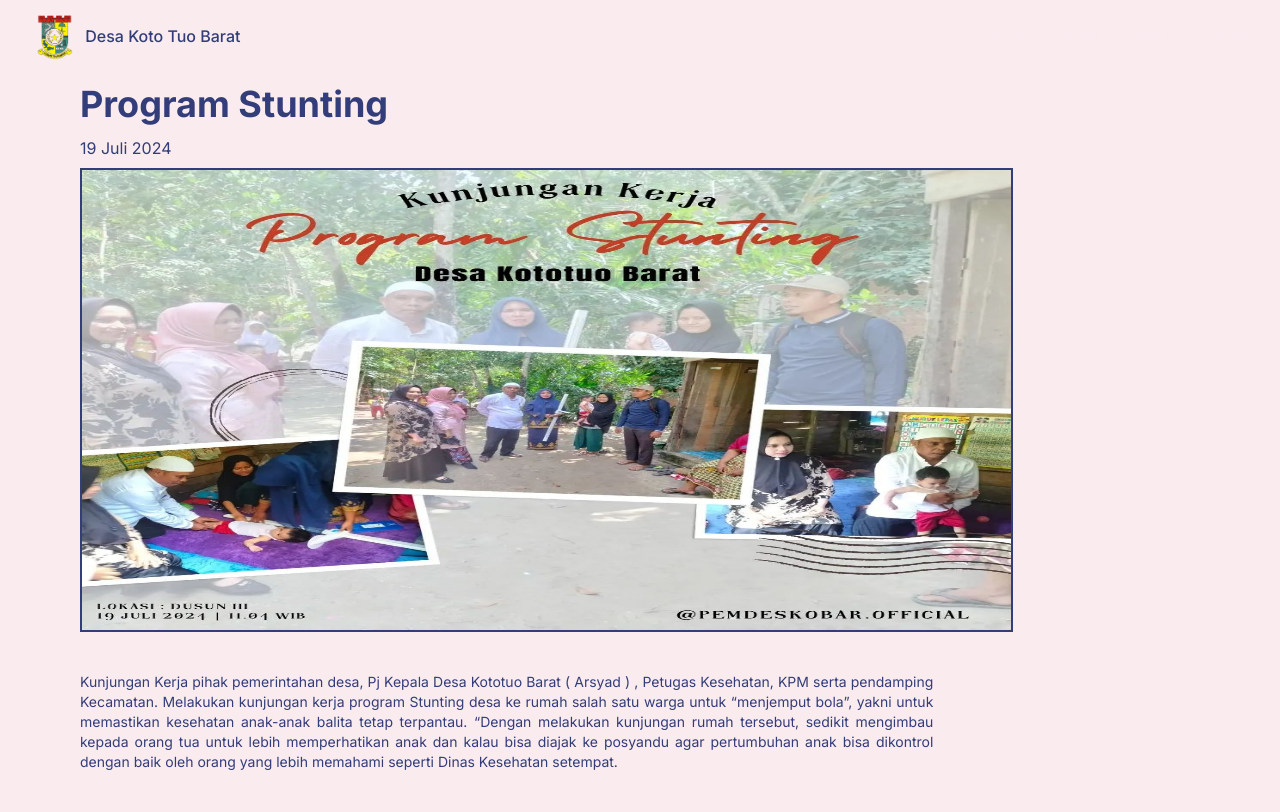
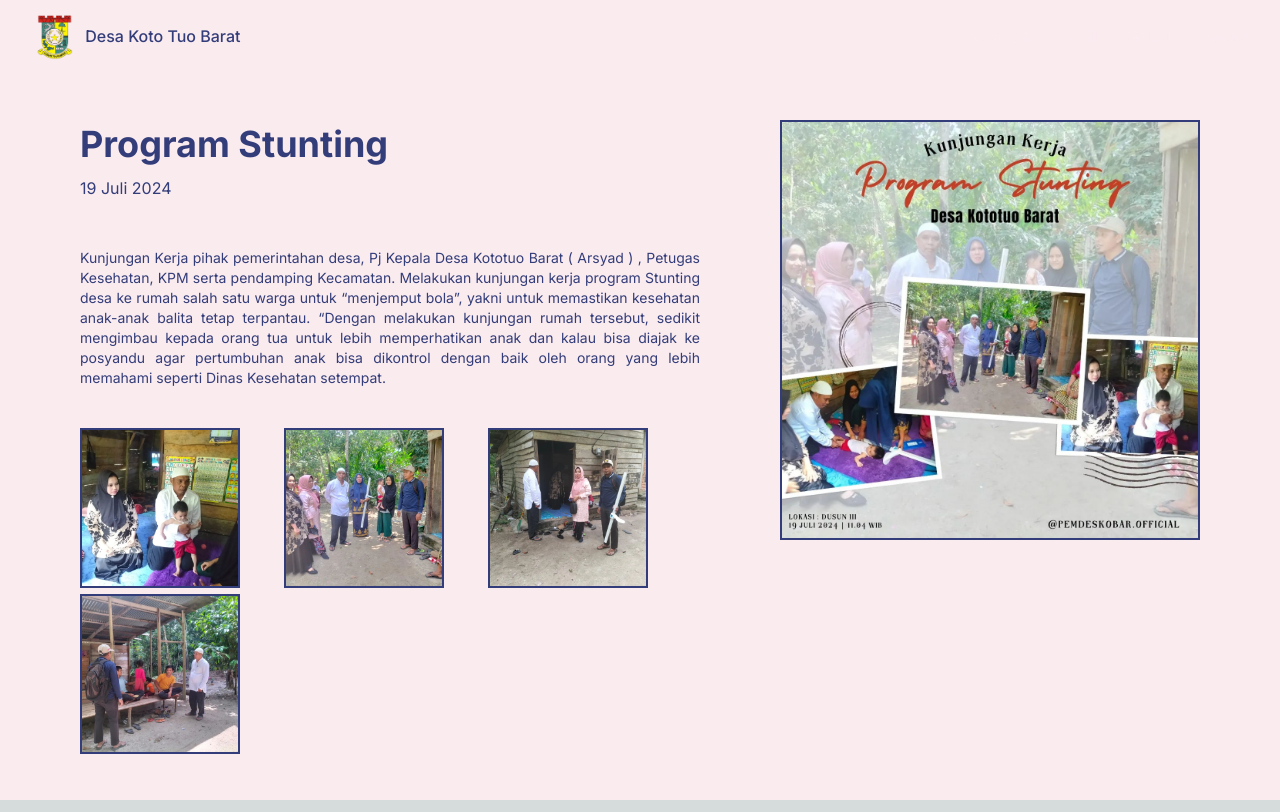
Before and after one commit to ibrarian9/koto-tuo-barat-web, a Next.js app: page /detail/1 in a window 1280 px wide. Built offline with nearby package versions, Linux system fonts and the light colour scheme.

Commit message:
Update Mobile View

```diff
--- a/src/app/detail/[id]/page.tsx
+++ b/src/app/detail/[id]/page.tsx
@@ -35,14 +35,14 @@ export default function DetailPage({ params }: Params) {
                     <div className="flex flex-col lg:w-5/6 my-auto">
                         <h1 className="text-primary font-bold text-4xl my-1">{item.nama}</h1>
                         <h1 className="text-primary text-md lg:mt-2 my-2">{item.tgl}</h1>
-                        <img className="max-h-[29rem] h-full size-full border-2 border-primary"
+                        <img className="max-h-[29rem] h-full size-full border-2 border-primary sm:hidden md:hidden"
                              src={item.foto[switchFoto]} alt={item.foto[switchFoto]}/>
                         <div className="flex flex-col lg:me-20">
                             <p className="text-primary text-sm text-justify lg:my-10 my-5">
                                 {item.desc}
                             </p>
                         </div>
-                        <div className="sm:hidden md:hidden">
+                        <div className="">
                             {item.foto.slice(1, 5).map((photo: any, index: number) => (
                                 <button
                                     key={index}
@@ -53,7 +53,7 @@ export default function DetailPage({ params }: Params) {
                             ))}
                         </div>
                     </div>
-                    <div className="h-full w-1/2 flex items-center justify-center sm:hidden md:hidden">
+                    <div className="h-full w-1/2 flex items-center justify-center sm:invisible md:invisible lg:visible">
                         <img className="max-h-[29rem] h-full size-full border-2 border-primary"
                              src={item.foto[switchFoto]} alt={item.foto[switchFoto]}/>
                     </div>
```
